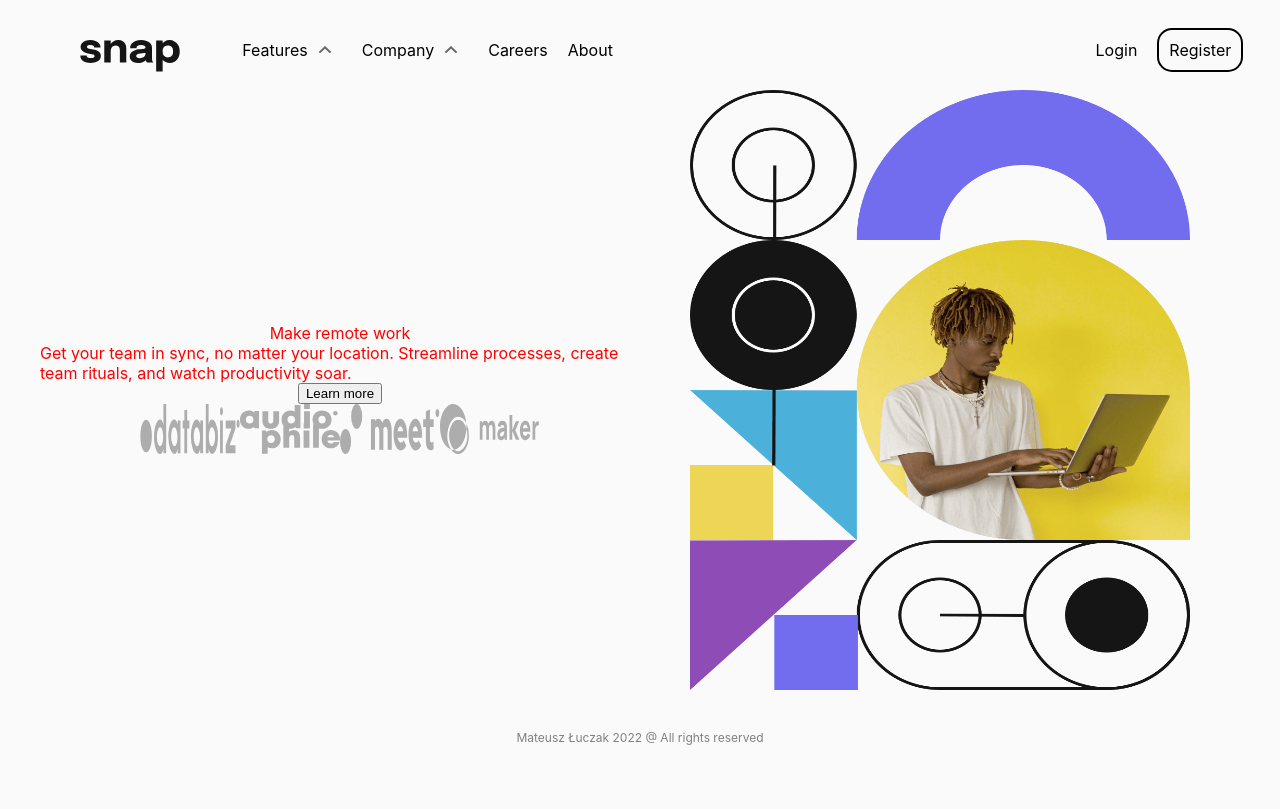
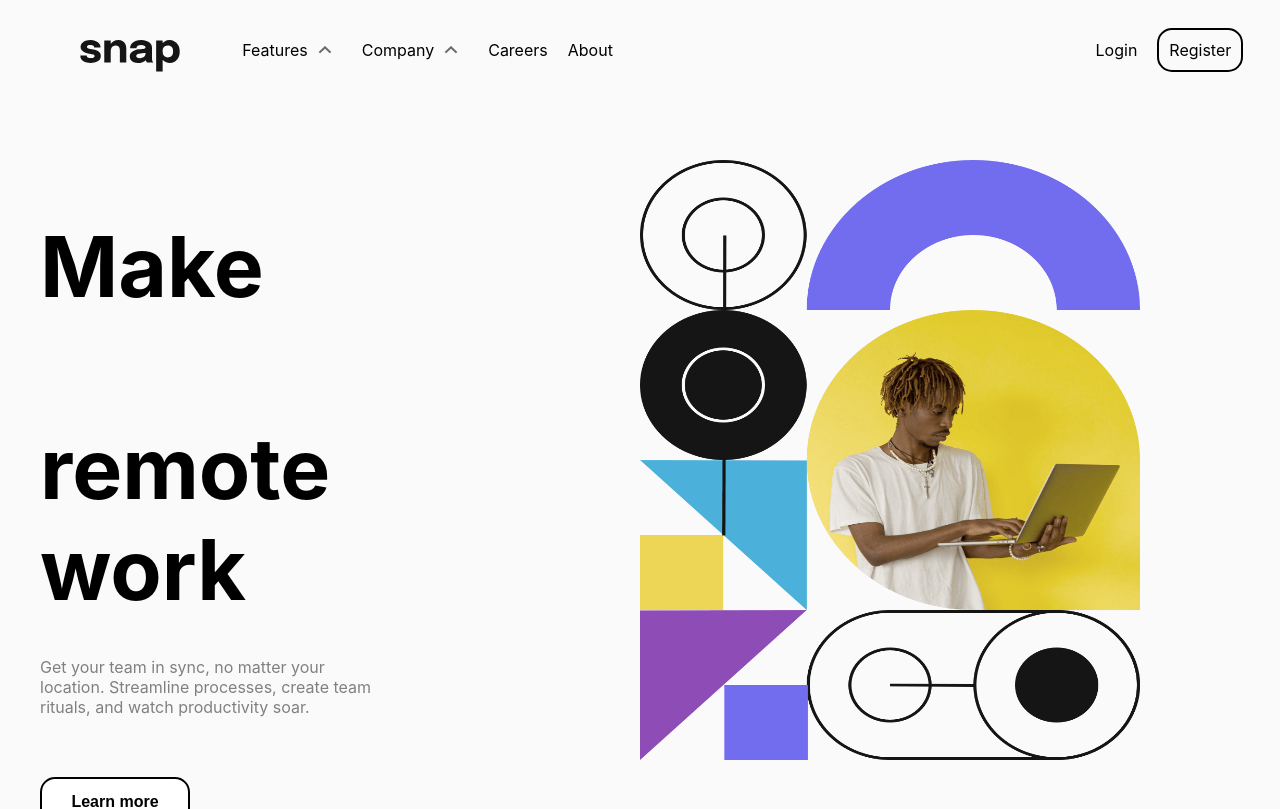
Before and after one commit to xflameyoke/intro-section-app, a React (Create React App) app: page / in a window 1280 px wide. Shown: the top 809 px of the page. Built offline with nearby package versions, Linux system fonts and the light colour scheme.

Commit message:
feat: main

```diff
--- a/src/components/company/company.styled.ts
+++ b/src/components/company/company.styled.ts
@@ -2,7 +2,7 @@ import styled from 'styled-components';
 
 export const CompanyStyled = styled.div`
   position: absolute;
-  top: 120px;
+  top: 80px;
   left: 380px;
   height: 150px;
   width: 100px;
@@ -20,5 +20,6 @@ export const CompanyStyled = styled.div`
 
   li {
     padding: 5px;
+    cursor: pointer;
   }
 `;
--- a/src/components/features/features.styled.ts
+++ b/src/components/features/features.styled.ts
@@ -2,7 +2,7 @@ import styled from 'styled-components';
 
 export const FeaturesStyled = styled.div`
   position: absolute;
-  top: 120px;
+  top: 80px;
   left: 180px;
   height: 150px;
   width: 150px;
@@ -20,6 +20,7 @@ export const FeaturesStyled = styled.div`
 
   li {
     padding: 5px;
+    cursor: pointer;
   }
 `;
 
--- a/src/layout/footer/footer.styled.ts
+++ b/src/layout/footer/footer.styled.ts
@@ -6,4 +6,5 @@ export const FooterStyled = styled.footer`
   justify-content: center;
   font-size: 12px;
   color: grey;
+  padding: 10px;
 `;
--- a/src/layout/main/main.styled.ts
+++ b/src/layout/main/main.styled.ts
@@ -1,29 +1,52 @@
 import styled from 'styled-components';
 
 export const MainStyled = styled.div`
-  color: red;
   display: grid;
   grid-template-columns: 1fr 1fr;
-  align-items: center;
-  justify-content: center;
   max-width: 1200px;
-  height: 100%;
-  margin: 0 auto 40px auto;
+  max-height: 100vh;
+  margin: 70px auto 40px auto;
 `;
 
 export const MainLeft = styled.div`
-  display: flex;
-  flex-direction: column;
-  align-items: center;
-  justify-content: center;
+  display: grid;
+  grid-template-rows: 0.5fr 0.25fr 0.1fr auto;
+  grid-template-columns: 1fr;
+  margin-right: 100px;
 `;
 
-export const MainClient = styled.img`
+export const MainHeader = styled.h1`
+  display: grid;
+  grid-template-rows: 1fr 1fr;
+  font-size: 84px;
+`;
+
+export const MainQuote = styled.p`
+  width: 350px;
+  margin: -20px 0 60px 0;
+  color: grey;
+`;
+export const MainIcon = styled.img`
   width: 100px;
+  height: 40px;
+  margin-right: 25px;
+`;
+
+export const MainButton = styled.button`
+  width: 150px;
   height: 50px;
+  border: 2px solid black;
+  border-radius: 15px;
+  background: white;
+  font-weight: bold;
+  font-size: 16px;
 `;
 
 export const MainHero = styled.img`
   width: 500px;
   height: 600px;
 `;
+
+export const MainClients = styled.div`
+  margin-top: 120px;
+`;
--- a/src/layout/main/main.tsx
+++ b/src/layout/main/main.tsx
@@ -1,5 +1,14 @@
 import React from 'react';
-import { MainClient, MainHero, MainLeft, MainStyled } from './main.styled';
+import {
+  MainButton,
+  MainClients,
+  MainHeader,
+  MainHero,
+  MainIcon,
+  MainLeft,
+  MainQuote,
+  MainStyled,
+} from './main.styled';
 import HeroDesktop from '../../assets/images/image-hero-desktop.png';
 import ClientDatabiz from '../../assets/images/client-databiz.svg';
 import ClientAudiophile from '../../assets/images/client-audiophile.svg';
@@ -8,23 +17,25 @@ import ClientMaker from '../../assets/images/client-maker.svg';
 const Main = () => (
   <MainStyled>
     <MainLeft>
-      <div>Make remote work</div>
-      <div>
+      <MainHeader>
+        <span>Make</span>remote work
+      </MainHeader>
+      <MainQuote>
         Get your team in sync, no matter your location. Streamline processes,
         create team rituals, and watch productivity soar.
-      </div>
-      <button>Learn more</button>
-      <div>
-        <MainClient src={ClientDatabiz} alt="ClientDatabiz" />
-        <MainClient src={ClientAudiophile} alt="ClientAudiophile" />
-        <MainClient src={ClientMeet} alt="ClientMeet" />
-        <MainClient src={ClientMaker} alt="ClientMaker" />
-      </div>
+      </MainQuote>
+      <MainButton>Learn more</MainButton>
+      <MainClients>
+        <MainIcon src={ClientDatabiz} alt="ClientDatabiz" />
+        <MainIcon src={ClientAudiophile} alt="ClientAudiophile" />
+        <MainIcon src={ClientMeet} alt="ClientMeet" />
+        <MainIcon src={ClientMaker} alt="ClientMaker" />
+      </MainClients>
     </MainLeft>
     <div>
-      <MainLeft>
+      <div>
         <MainHero src={HeroDesktop} alt="HeroDesktop" />
-      </MainLeft>
+      </div>
     </div>
   </MainStyled>
 );
```
